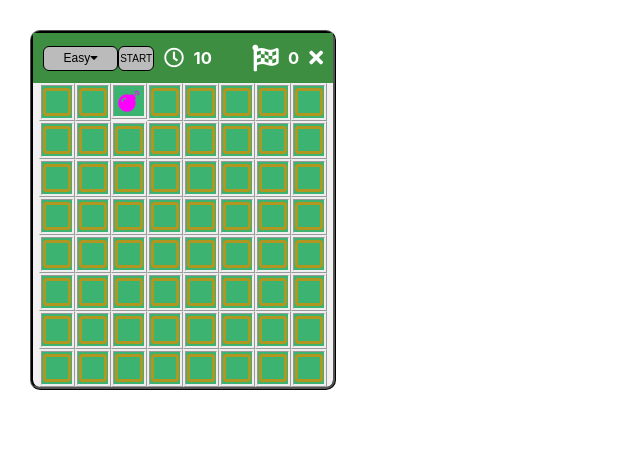
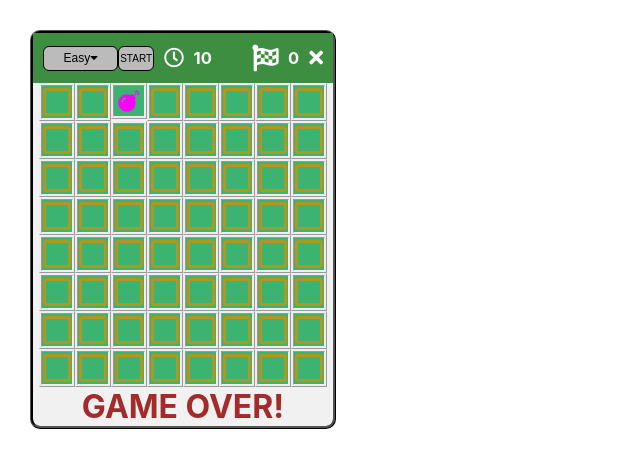
Before and after one commit to alibas01/minesweeper, a React (Create React App) app: page / in a window 1280 px wide. Both pictures are taken after a click on the icon 129 px from the left and 102 px from the top of the page. Shown: the top 468 px of the page, without its empty margins (0-640 px from the left). Built offline with nearby package versions, Linux system fonts and the light colour scheme.

Commit message:
you win game over solutions

```diff
--- a/src/components/Square.jsx
+++ b/src/components/Square.jsx
@@ -19,10 +19,10 @@ export default function Square(props) {
       return (
         <i
           className="fas fa-flag fa-lg"
-          onClick={() => setView("visible")}
+          onClick={() => !freeze && setView("visible")}
           onContextMenu={() => {
-            setView("hidden");
-            setFlagCount(flagCount - 1);
+            !freeze && setView("hidden");
+            !freeze && setFlagCount(flagCount - 1);
           }}
         ></i>
       );
@@ -30,15 +30,15 @@ export default function Square(props) {
       return (
         <i
           className="far fa-square fa-2x"
-          onClick={() => setView("visible")}
+          onClick={() => !freeze && setView("visible")}
           onContextMenu={() => {
-            setView("flag");
-            setFlagCount(flagCount + 1);
+            !freeze && setView("flag");
+            !freeze && setFlagCount(flagCount + 1);
           }}
         ></i>
       );
     } else if (view === "visible" && value) {
-      return <i className="fas fa-bomb fa-lg"></i>; //game over
+      return <i className="fas fa-bomb fa-lg" onChange={setFreeze(true)} ></i>; //game over
     } else if (view === "visible" && !value && numberBombs !== 0) {
       return (
         <div className="numbericon">
@@ -50,5 +50,9 @@ export default function Square(props) {
     }
   };
 
-  return <div>{squareMode()}</div>;
+  return (
+    <div>
+    {squareMode()}
+    </div>
+  );
 }
--- a/src/components/Table.jsx
+++ b/src/components/Table.jsx
@@ -20,6 +20,7 @@ export default function Table(props) {
   //     });
 
   return (
+    <div>
       <div className="table">
         {table.map((row, rowIndex) => {
           return (
@@ -29,12 +30,14 @@ export default function Table(props) {
               rowIndex={rowIndex}
               freeze={freeze}
               setFreeze={setFreeze}
-            difficulty={difficulty}
               flagCount={flagCount}
               setFlagCount={setFlagCount}
             />
           );
         })}
       </div>
+     {freeze && <div className="game-over">GAME OVER!</div> }
+     { (difficulty==="Easy" && flagCount===10) || (difficulty==="Medium" && flagCount===40) || (difficulty==="Easy" && flagCount===120) ? <div className="game-over">YOU WIN!</div> : null}
+    </div>
   );
 }
--- a/src/helper/randomizeTable.js
+++ b/src/helper/randomizeTable.js
@@ -10,7 +10,7 @@ export function prepareTable(difficulty) {
     : (size = 16);
 
   difficulty === "Easy"
-    ? (bombs = 16)
+    ? (bombs = 10)
     : difficulty === "Hard"
     ? (bombs = 120)
     : (bombs = 40);
--- a/src/style/Table.css
+++ b/src/style/Table.css
@@ -7,3 +7,10 @@
   margin: 0;
   padding: 0;
 }
+
+.game-over {
+  color: brown;
+  font-size: 2em;
+  font-weight: bold;
+  text-align: center;
+}
```
Lines whose indentation alone changed are shown as unchanged.
